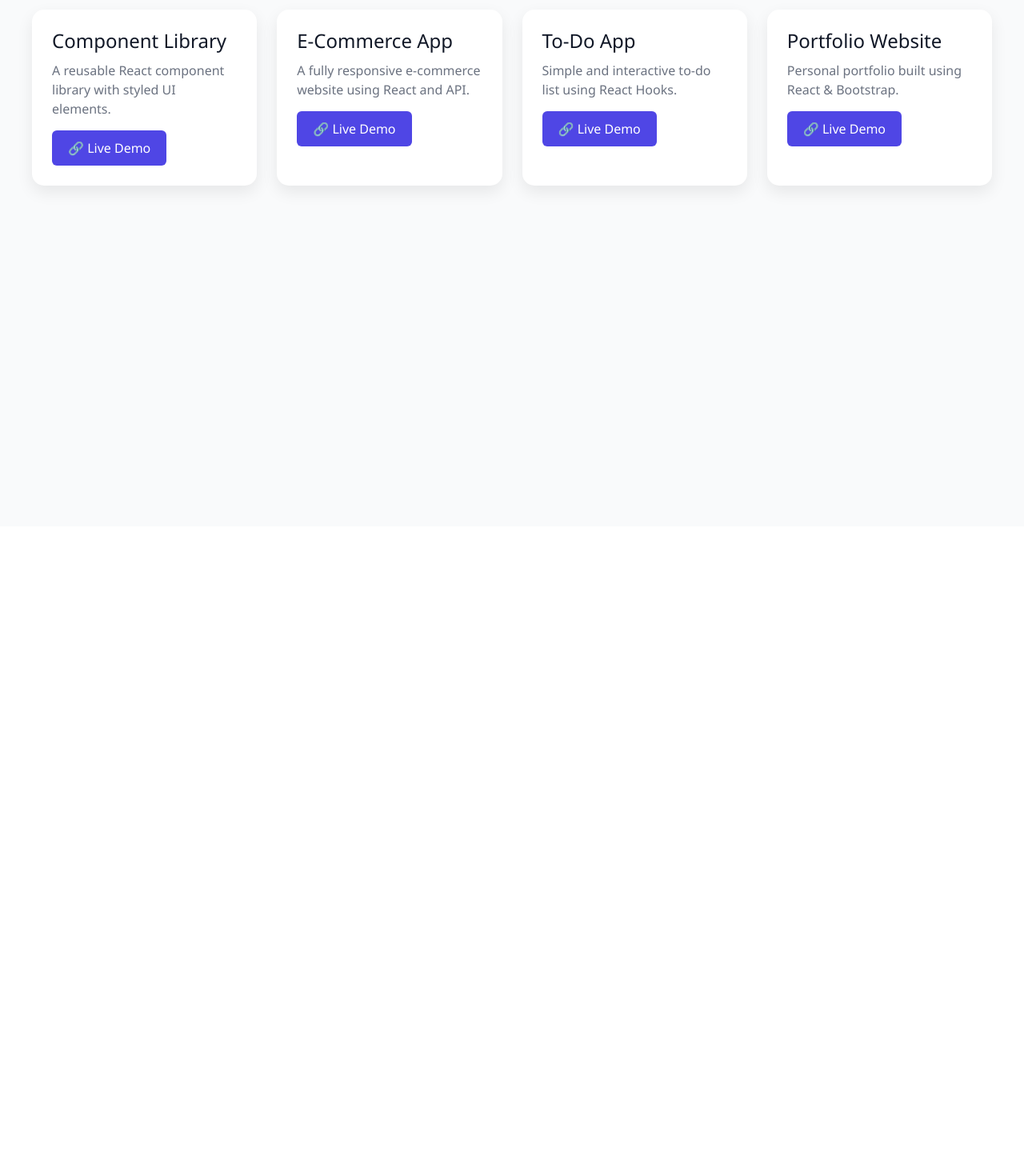
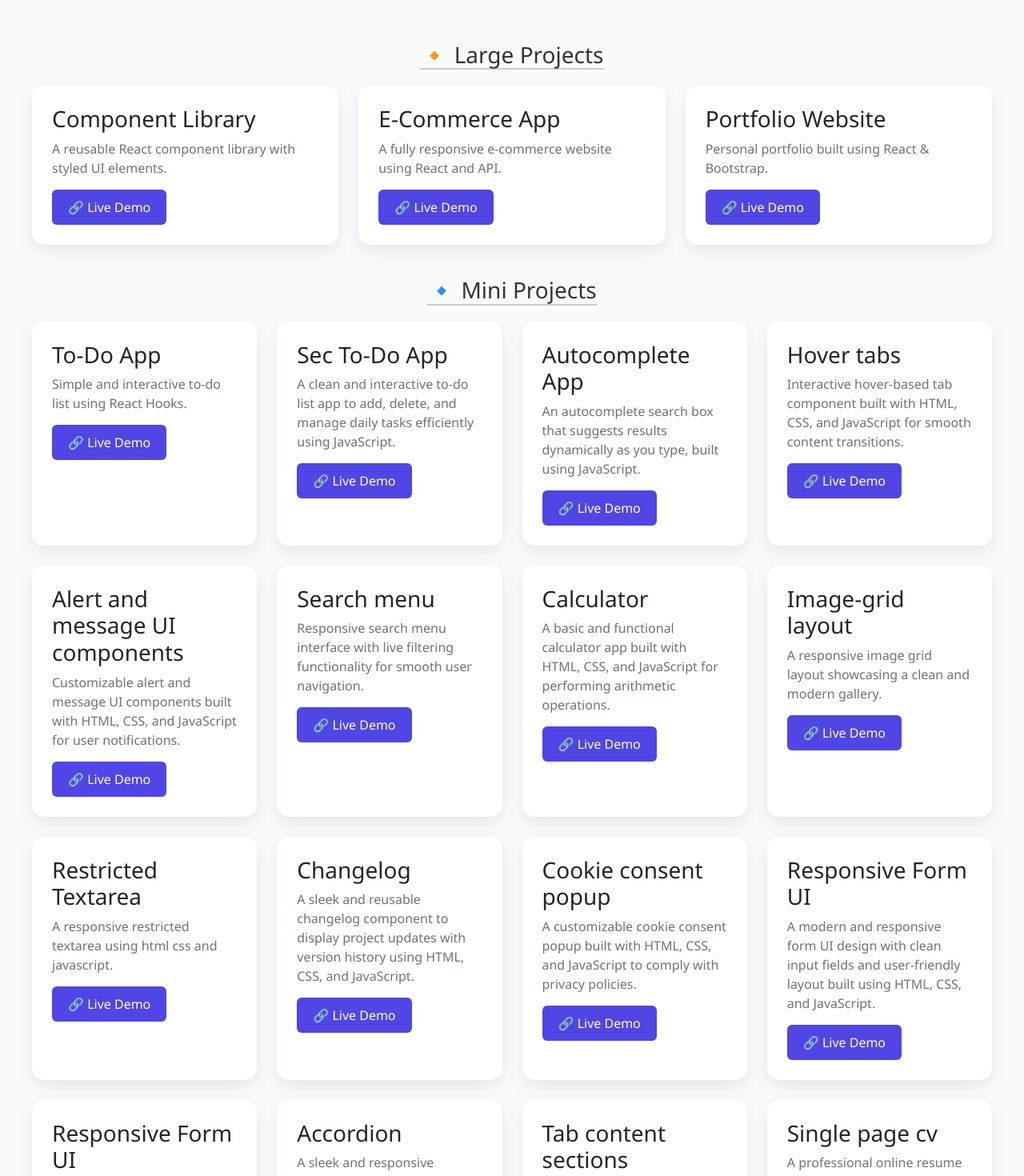
Before and after one commit to parvejg/parvej-portfolio, a React (Create React App) app: page /projects in a window 1280 px wide. Shown: the part 200-1670 px from the top of the page at 80% size. Before the commit the page ends 858 px from the top, so only its background shows below. Built offline with nearby package versions, Linux system fonts and the light colour scheme.

Commit message:
add some projects links

```diff
--- a/src/Projects.css
+++ b/src/Projects.css
@@ -63,3 +63,12 @@
  .project-btn:hover {
    background-color: #4338ca;
  }
+ /* Projects.css */
+.section-heading {
+   margin-top: 40px;
+   margin-bottom: 20px;
+   font-size: 28px;
+   color: #333;
+   border-bottom: 2px solid #ccc;
+   display: inline-block;
+ }
--- a/src/Projects.js
+++ b/src/Projects.js
@@ -2,7 +2,7 @@
 import React from "react";
 import "./Projects.css";
 
-const projectsData = [
+const largeProjects = [
   {
     title: "Component Library",
     description: "A reusable React component library with styled UI elements.",
@@ -13,28 +13,153 @@ const projectsData = [
     description: "A fully responsive e-commerce website using React and API.",
     link: "https://e-commerce-app-mi9h.vercel.app/",
   },
-
-  {
-    title: "To-Do App",
-    description: "Simple and interactive to-do list using React Hooks.",
-    link:  "https://md-parvej-nextjs-todo-app.vercel.app/",
-  },
   {
     title: "Portfolio Website",
     description: "Personal portfolio built using React & Bootstrap.",
     link: "https://your-link.com/portfolio",
   },
+];
 
+const miniProjects = [
+  {
+    title: "To-Do App",
+    description: "Simple and interactive to-do list using React Hooks.",
+    link: "https://md-parvej-nextjs-todo-app.vercel.app/",
+  },
+  {
+    title: " Sec To-Do App",
+    description:
+      "A clean and interactive to-do list app to add, delete, and manage daily tasks efficiently using JavaScript.",
+    link: "https://to-do-list-second-parvej.netlify.app/",
+  },
+  {
+    title: " Autocomplete App",
+    description:
+      "An autocomplete search box that suggests results dynamically as you type, built using JavaScript.",
+    link: "https://autocomplete-app-parvej.netlify.app/",
+  },
+  {
+    title: "Hover tabs",
+    description:
+      "Interactive hover-based tab component built with HTML, CSS, and JavaScript for smooth content transitions.",
+    link: "http://hover-tabs-parvej.netlify.app/",
+  },
+  {
+    title: "Alert and message UI components",
+    description:
+      "Customizable alert and message UI components built with HTML, CSS, and JavaScript for user notifications.",
+    link: "https://alerts-messages-parvej.netlify.app/",
+  },
+  {
+    title: "Search menu",
+    description:
+      "Responsive search menu interface with live filtering functionality for smooth user navigation.",
+    link: "https://search-menu-parvej.netlify.app/",
+  },
+  {
+    title: "Calculator",
+    description:
+      "A basic and functional calculator app built with HTML, CSS, and JavaScript for performing arithmetic operations.",
+    link: "https://calculater1-parvej.netlify.app/",
+  },
+  {
+    title: "Image-grid layout",
+    description:
+      "A responsive image grid layout showcasing a clean and modern gallery.",
+    link: "https://image-grid-layout.vercel.app/",
+  },
+
+  {
+    title: "Restricted Textarea",
+    description:
+      "A responsive restricted textarea using html css and javascript.",
+    link: "https://restricted-textarea.vercel.app/",
+  },
+
+  {
+    title: "Changelog",
+    description:
+      "A sleek and reusable changelog component to display project updates with version history using HTML, CSS, and JavaScript.",
+    link: "https://changelog-component.vercel.app/",
+  },
+
+  {
+    title: "Cookie consent popup",
+    description:
+      "A customizable cookie consent popup built with HTML, CSS, and JavaScript to comply with privacy policies.",
+    link: "https://cookie-consent-two.vercel.app/",
+  },
+  {
+    title: "Responsive Form UI",
+    description:
+      "A modern and responsive form UI design with clean input fields and user-friendly layout built using HTML, CSS, and JavaScript.",
+    link: "https://form-ui-five.vercel.app/",
+  },
+  {
+    title: "Responsive Form UI",
+    description:
+      "A clean and interactive date picker UI component designed with HTML, CSS, and JavaScript for seamless date selection.",
+    link: "https://datepicker-ui.vercel.app/",
+  },
+  {
+    title: "Accordion",
+    description:
+      "A sleek and responsive accordion component for toggling content visibility with smooth transitions.",
+    link: "https://accordion1-three.vercel.app/",
+  },
+  {
+    title: "Tab content sections",
+    description:
+      "A simple and responsive tab component for switching between content sections using HTML, CSS, and JavaScript.",
+    link: "https://tab-self.vercel.app/",
+  },
+  {
+    title: "Single page cv",
+    description:
+      "A professional online resume (CV) showcasing skills, education, and projects in a clean and responsive layout.",
+    link: "https://md-parvej-cv.vercel.app/",
+  },
+  {
+    title: "Watch card",
+    description: "A simple watch card using html css .",
+    link: "https://parvej-card-eta.vercel.app/",
+  },
+  {
+    title: "Responsive navbar",
+    description:
+      "A fully responsive website header with navigation links and adaptive design for all screen sizes.",
+    link: "https://responsive-header-parvej.netlify.app/",
+  },
 ];
 
 const Projects = () => {
   return (
     <div className="projects-container">
       <h1 className="projects-heading">✨ My Projects</h1>
+
+      <h2 className="section-heading">🔸 Large Projects</h2>
       <div className="projects-grid">
-        {projectsData.map((project, index) => (
+        {largeProjects.map((project, index) => (
           <div className="project-card" key={index}>
-            <h2>{project.title}</h2>
+            <h3>{project.title}</h3>
+            <p>{project.description}</p>
+            <a
+              href={project.link}
+              className="project-btn"
+              target="_blank"
+              rel="noopener noreferrer"
+            >
+              🔗 Live Demo
+            </a>
+          </div>
+        ))}
+      </div>
+
+      <h2 className="section-heading">🔹 Mini Projects</h2>
+      <div className="projects-grid">
+        {miniProjects.map((project, index) => (
+          <div className="project-card" key={index}>
+            <h3>{project.title}</h3>
             <p>{project.description}</p>
             <a
               href={project.link}
```
